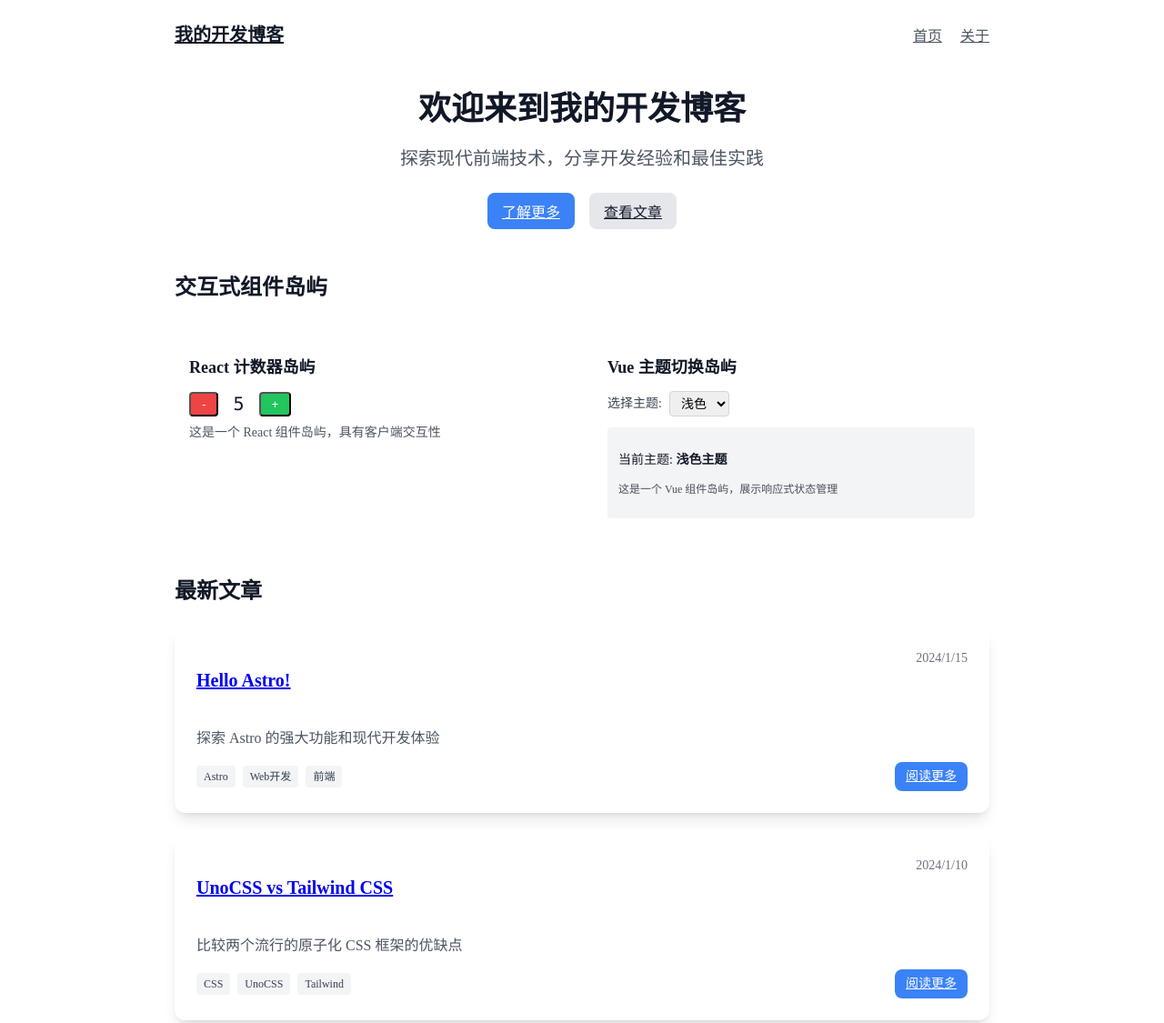
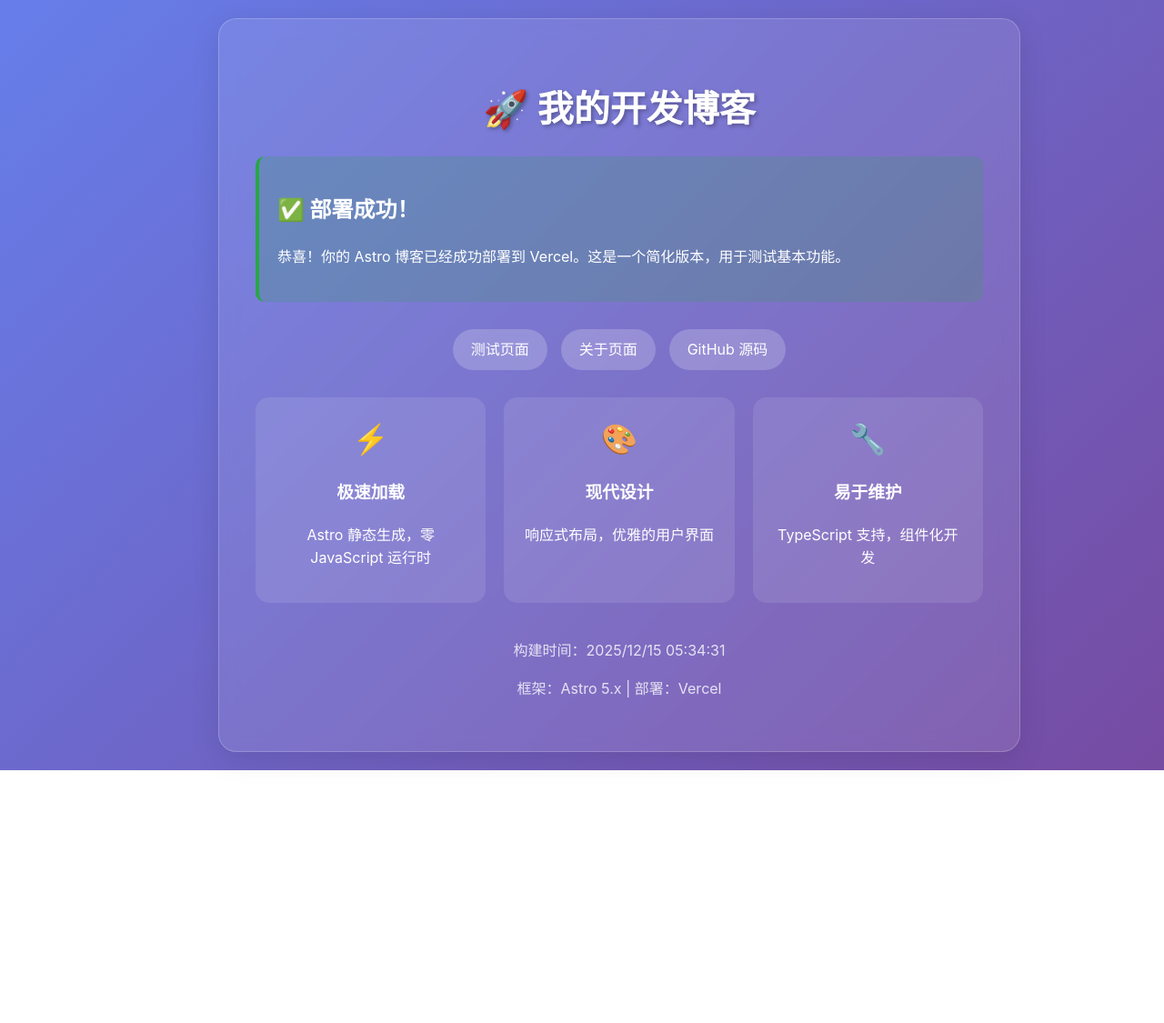
Before and after one commit to gao20250409/my-blog, an Astro site: page / in a window 1280 px wide. Shown: the top 1125 px of the page at 91% size. After the commit the page ends 847 px from the top, so only its background shows below. Built offline with nearby package versions, Linux system fonts and the light colour scheme; Astro itself is replaced by a stand-in of ours.

Commit message:
Simplify configuration and create minimal test version

```diff
--- a/astro.config.mjs
+++ b/astro.config.mjs
@@ -1,22 +1,7 @@
 // @ts-check
 import { defineConfig } from 'astro/config';
-import mdx from '@astrojs/mdx';
-import react from '@astrojs/react';
-import vue from '@astrojs/vue';
-import tailwind from '@astrojs/tailwind';
-import UnoCSS from '@unocss/astro';
 
-// https://astro.build/config
+// 最简化配置，移除所有可能导致问题的集成
 export default defineConfig({
-  integrations: [
-    mdx(),
-    react(),
-    vue(),
-    tailwind({
-      applyBaseStyles: false, // 避免与 UnoCSS 冲突
-    }),
-    UnoCSS({
-      injectReset: true,
-    }),
-  ],
+  // 暂时移除所有集成来测试基本部署
 });
--- /dev/null
+++ b/src/pages/index-backup.astro
@@ -0,0 +1,3 @@
+---
+// 备份原始首页
+---
--- a/src/pages/index.astro
+++ b/src/pages/index.astro
@@ -1,93 +1,118 @@
 ---
-import BaseLayout from '../components/layout/BaseLayout.astro';
-import ButtonUno from '../components/ui/ButtonUno.astro';
-import CounterReact from '../components/islands/CounterReact.tsx';
-import ThemeSwitcherVue from '../components/islands/ThemeSwitcherVue.vue';
-
-// 模拟文章数据
-const posts = [
-  {
-    slug: 'hello-astro',
-    title: 'Hello Astro!',
-    description: '探索 Astro 的强大功能和现代开发体验',
-    pubDate: new Date('2024-01-15'),
-    tags: ['Astro', 'Web开发', '前端']
-  },
-  {
-    slug: 'unocss-vs-tailwind',
-    title: 'UnoCSS vs Tailwind CSS',
-    description: '比较两个流行的原子化 CSS 框架的优缺点',
-    pubDate: new Date('2024-01-10'),
-    tags: ['CSS', 'UnoCSS', 'Tailwind']
-  }
-];
+// 超级简单的首页测试
 ---
 
-<BaseLayout title="首页 - 我的开发博客">
-  <div class="max-w-4xl mx-auto px-4">
-    <!-- 头部介绍 -->
-    <section class="text-center mb-12">
-      <h1 class="text-4xl font-bold text-gray-900 mb-4">
-        欢迎来到我的开发博客
-      </h1>
-      <p class="text-xl text-gray-600 mb-6">
-        探索现代前端技术，分享开发经验和最佳实践
-      </p>
-      <div class="flex justify-center space-x-4">
-        <ButtonUno variant="primary" href="/about">
-          了解更多
-        </ButtonUno>
-        <ButtonUno variant="secondary" href="#posts">
-          查看文章
-        </ButtonUno>
-      </div>
-    </section>
+<!DOCTYPE html>
+<html lang="zh-CN">
+<head>
+    <meta charset="UTF-8">
+    <meta name="viewport" content="width=device-width, initial-scale=1.0">
+    <title>我的开发博客</title>
+    <style>
+        body {
+            font-family: -apple-system, BlinkMacSystemFont, 'Segoe UI', Roboto, sans-serif;
+            max-width: 800px;
+            margin: 0 auto;
+            padding: 20px;
+            line-height: 1.6;
+            background: linear-gradient(135deg, #667eea 0%, #764ba2 100%);
+            min-height: 100vh;
+            color: white;
+        }
+        .container {
+            background: rgba(255, 255, 255, 0.1);
+            backdrop-filter: blur(10px);
+            padding: 40px;
+            border-radius: 20px;
+            box-shadow: 0 8px 32px rgba(0, 0, 0, 0.1);
+            border: 1px solid rgba(255, 255, 255, 0.2);
+        }
+        h1 {
+            text-align: center;
+            font-size: 2.5em;
+            margin-bottom: 20px;
+            text-shadow: 2px 2px 4px rgba(0,0,0,0.3);
+        }
+        .success {
+            background: rgba(40, 167, 69, 0.2);
+            padding: 20px;
+            border-radius: 10px;
+            border-left: 4px solid #28a745;
+            margin: 20px 0;
+        }
+        .nav-links {
+            display: flex;
+            gap: 15px;
+            justify-content: center;
+            margin: 30px 0;
+        }
+        .nav-links a {
+            color: white;
+            text-decoration: none;
+            padding: 10px 20px;
+            background: rgba(255, 255, 255, 0.2);
+            border-radius: 25px;
+            transition: all 0.3s ease;
+        }
+        .nav-links a:hover {
+            background: rgba(255, 255, 255, 0.3);
+            transform: translateY(-2px);
+        }
+        .feature-grid {
+            display: grid;
+            grid-template-columns: repeat(auto-fit, minmax(250px, 1fr));
+            gap: 20px;
+            margin: 30px 0;
+        }
+        .feature-card {
+            background: rgba(255, 255, 255, 0.1);
+            padding: 20px;
+            border-radius: 15px;
+            text-align: center;
+        }
+        .emoji {
+            font-size: 2em;
+            margin-bottom: 10px;
+        }
+    </style>
+</head>
+<body>
+    <div class="container">
+        <h1>🚀 我的开发博客</h1>
 
-    <!-- 交互式组件展示 -->
-    <section class="mb-12">
-      <h2 class="text-2xl font-bold text-gray-900 mb-6">
-        交互式组件岛屿
-      </h2>
-      <div class="grid md:grid-cols-2 gap-6">
-        <CounterReact client:load initialCount={5} />
-        <ThemeSwitcherVue client:load />
-      </div>
-    </section>
+        <div class="success">
+            <h2>✅ 部署成功！</h2>
+            <p>恭喜！你的 Astro 博客已经成功部署到 Vercel。这是一个简化版本，用于测试基本功能。</p>
+        </div>
 
-    <!-- 文章列表 -->
-    <section id="posts">
-      <h2 class="text-2xl font-bold text-gray-900 mb-6">
-        最新文章
-      </h2>
-      <div class="space-y-6">
-        {posts.map((post) => (
-          <article class="card hover:shadow-xl transition-shadow">
-            <div class="flex justify-between items-start mb-3">
-              <h3 class="text-xl font-semibold text-gray-900">
-                <a href={`/posts/${post.slug}`} class="hover:text-primary transition-colors">
-                  {post.title}
-                </a>
-              </h3>
-              <time class="text-sm text-gray-500">
-                {post.pubDate.toLocaleDateString('zh-CN')}
-              </time>
+        <div class="nav-links">
+            <a href="/simple">测试页面</a>
+            <a href="/about">关于页面</a>
+            <a href="https://github.com/gao20250409/my-blog">GitHub 源码</a>
+        </div>
+
+        <div class="feature-grid">
+            <div class="feature-card">
+                <div class="emoji">⚡</div>
+                <h3>极速加载</h3>
+                <p>Astro 静态生成，零 JavaScript 运行时</p>
             </div>
-            <p class="text-gray-600 mb-4">{post.description}</p>
-            <div class="flex justify-between items-center">
-              <div class="flex space-x-2">
-                {post.tags.map((tag) => (
-                  <span class="px-2 py-1 bg-gray-100 text-gray-700 text-xs rounded">
-                    {tag}
-                  </span>
-                ))}
-              </div>
-              <ButtonUno size="sm" href={`/posts/${post.slug}`}>
-                阅读更多
-              </ButtonUno>
+            <div class="feature-card">
+                <div class="emoji">🎨</div>
+                <h3>现代设计</h3>
+                <p>响应式布局，优雅的用户界面</p>
             </div>
-          </article>
-        ))}
-      </div>
-    </section>
-  </div>
-</BaseLayout>
+            <div class="feature-card">
+                <div class="emoji">🔧</div>
+                <h3>易于维护</h3>
+                <p>TypeScript 支持，组件化开发</p>
+            </div>
+        </div>
+
+        <div style="text-align: center; margin-top: 40px; opacity: 0.8;">
+            <p>构建时间：{new Date().toLocaleString('zh-CN')}</p>
+            <p>框架：Astro 5.x | 部署：Vercel</p>
+        </div>
+    </div>
+</body>
+</html>
```
